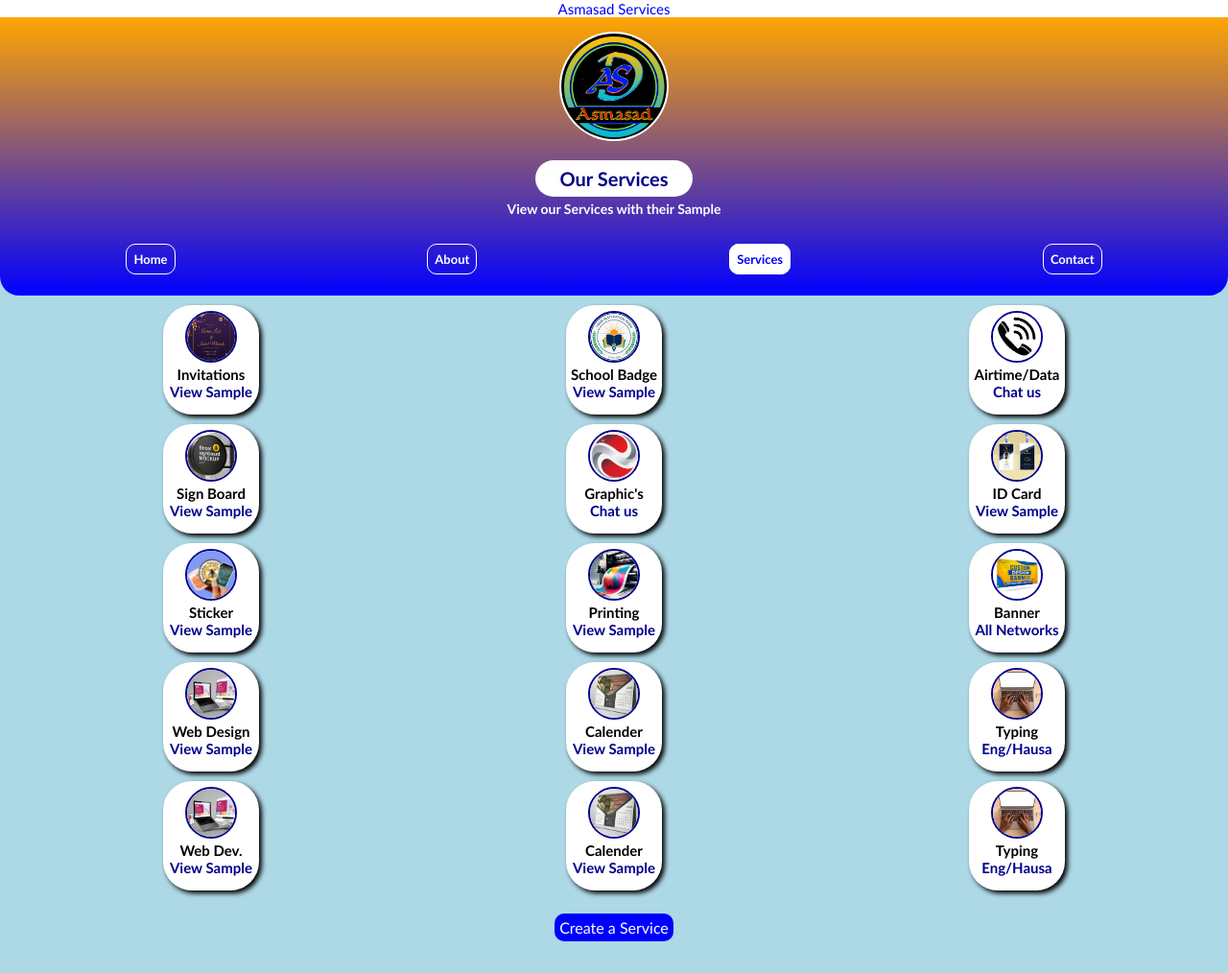
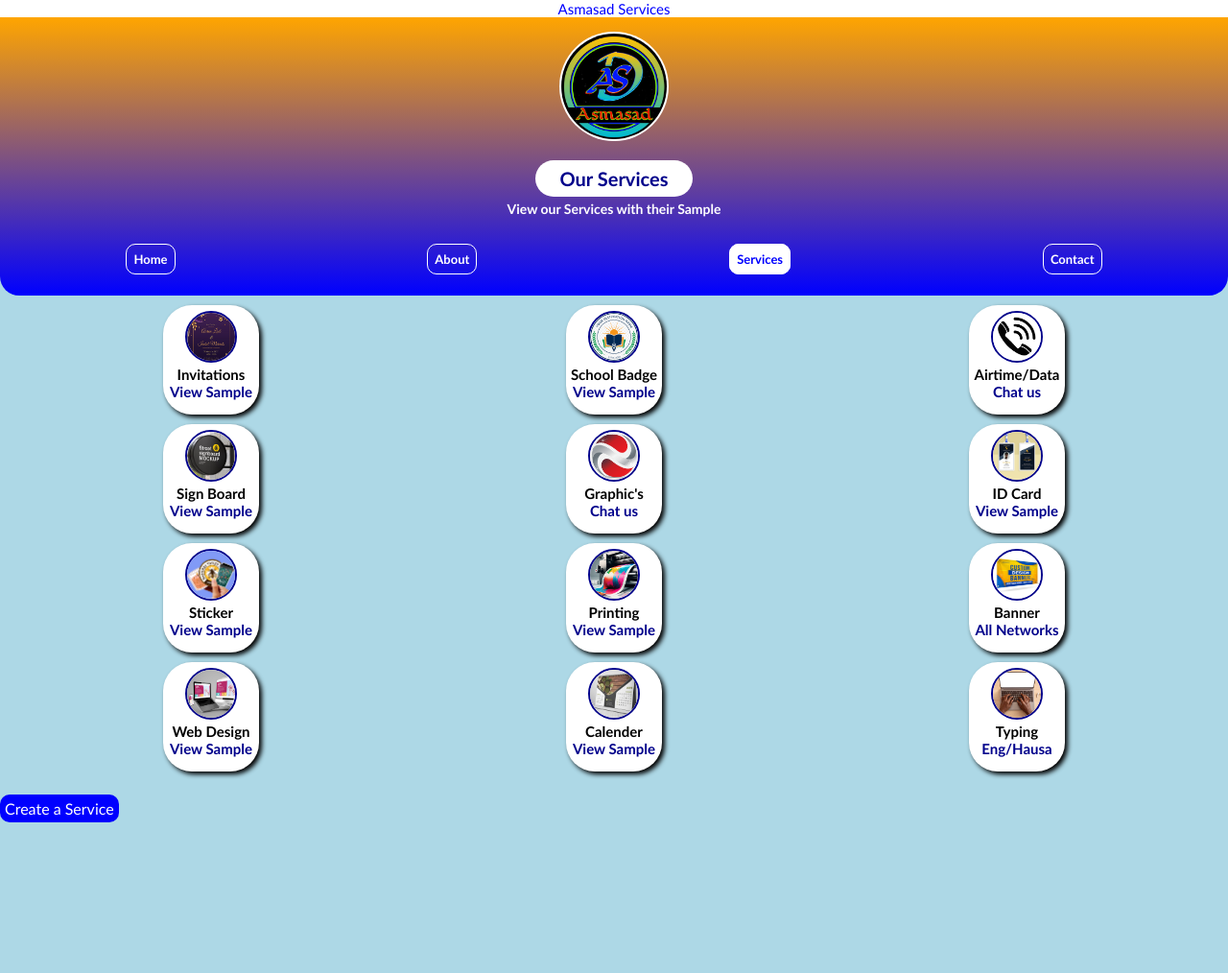
Before and after one commit to Asmasad-Webs/Web3_fits, a plain HTML site: page services.html in a window 1280 px wide. Shown: the whole page at 96% size. After the commit the page ends 890 px from the top, so only its background shows below. Drawn offline with Linux system fonts and the light colour scheme.

Commit message:
Update services.html

```diff
--- a/services.html
+++ b/services.html
@@ -221,7 +221,7 @@
                             <p style="margin-top: 0px; ">
                                 Airtime/Data<br>
                                 <span>
-                                    <a href="" style="margin-top: 20px;">
+                                    <a href="https://wa.me/2349024845426" style="margin-top: 20px;">
                                         Chat us
                                     </a>
                                 </span>
@@ -251,7 +251,7 @@
                             <p style="margin-top: 0px; ">
                                 Graphic's<br>
                                 <span>
-                                    <a href="" style="margin-top: 20px;">
+                                    <a href="https://wa.me/2349024845426" style="margin-top: 20px;">
                                         Chat us
                                     </a>
                                 </span>
@@ -359,44 +359,7 @@
 
                     <!-- //////////////////////////////////////////////////////////// -->
 
-                    <div class="content" style="display: flex; justify-content: space-around; margin: 10px;">
-                        <div class="_1">
-                            <img src="wd.png" height="50px" width="50px" style="  border-radius: 100px; margin-top: 6px;" alt="">
-                                <p style="margin-top: 0px; ">
-                                    Web Dev.<br>
-                                    <span>
-                                        <a href="" style="margin-top: 20px;">
-                                            View Sample
-                                        </a>
-                                    </span>
-                                </p>
 
-
-                        </div>
-                        <div class="_2">
-                            <img src="cl.png" height="50px" width="50px" style="  border-radius: 100px; margin-top: 6px;" alt="">
-                            <p style="margin-top: 0px; ">
-                                Calender<br>
-                                <span>
-                                    <a href="#" style="margin-top: 20px;">
-                                        View Sample
-                                    </a>
-                                </span>
-                            </p>
-
-                        </div>
-                        <div class="_3">
-                            <img src="tp.png" height="50px" width="50px" style="  border-radius: 100px; margin-top: 6px;" alt="">
-                            <p style="margin-top: 0px; ">
-                                Typing<br>
-                                <span>
-                                    <a href="#" style="margin-top: 20px;">
-                                        Eng/Hausa
-                                    </a>
-                                </span>
-                            </p>
-
-                        </div>
 
                     </div><br>
 
```
